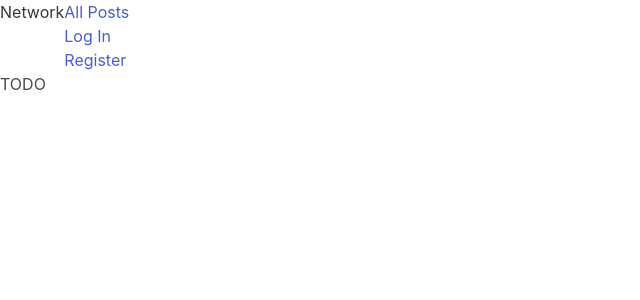
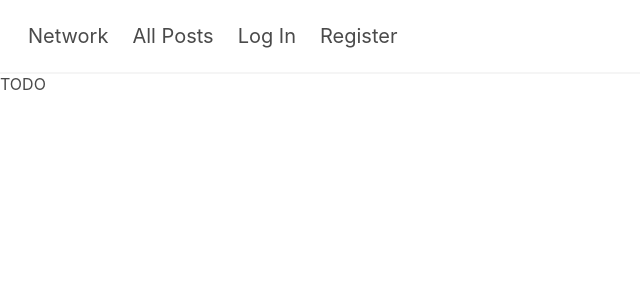
Before and after one commit to giraldiego/network, a Django app: page / in a window 1280 px wide. Shown: the top 300 px of the page, without its empty margins (0-640 px from the left). Run offline with Django 3.2, Linux system fonts and the light colour scheme; some libraries are stand-ins or nearby versions.

Commit message:
Replace Navbar for Bulma's

```diff
--- a/network/templates/network/layout.html
+++ b/network/templates/network/layout.html
@@ -7,8 +7,8 @@
     <meta charset="utf-8">
     <meta name="viewport" content="width=device-width, initial-scale=1">
     <title>{% block title %}Social Network{% endblock %}</title>
-    <!-- <link rel="stylesheet" href="https://stackpath.bootstrapcdn.com/bootstrap/4.4.1/css/bootstrap.min.css"
-        integrity="sha384-Vkoo8x4CGsO3+Hhxv8T/Q5PaXtkKtu6ug5TOeNV6gBiFeWPGFN9MuhOf23Q9Ifjh" crossorigin="anonymous"> -->
+    <link rel="stylesheet" href="https://stackpath.bootstrapcdn.com/bootstrap/4.4.1/css/bootstrap.min.css"
+        integrity="sha384-Vkoo8x4CGsO3+Hhxv8T/Q5PaXtkKtu6ug5TOeNV6gBiFeWPGFN9MuhOf23Q9Ifjh" crossorigin="anonymous">
     <link rel="stylesheet" href="https://use.fontawesome.com/releases/v5.15.3/css/all.css"
         integrity="sha384-SZXxX4whJ79/gErwcOYf+zWLeJdY/qpuqC4cAa9rOGUstPomtqpuNWT9wdPEn2fk" crossorigin="anonymous">
     <link rel="stylesheet" href="https://cdn.jsdelivr.net/npm/bulma@0.9.2/css/bulma.min.css">
@@ -20,37 +20,35 @@
 
 <body>
 
-    <nav class="navbar navbar-expand-lg navbar-light bg-light">
-        <a class="navbar-brand" href="#">Network</a>
-
-        <div>
-            <ul class="navbar-nav mr-auto">
-                {% if user.is_authenticated %}
-                <li class="nav-item">
-                    <a class="nav-link" href="#"><strong>{{ user.username }}</strong></a>
-                </li>
-                {% endif %}
-                <li class="nav-item">
-                    <a class="nav-link" href="{% url 'index' %}">All Posts</a>
-                </li>
-                {% if user.is_authenticated %}
-                <li class="nav-item">
-                    <a class="nav-link" href="#">Following</a>
-                </li>
-                <li class="nav-item">
-                    <a class="nav-link" href="{% url 'logout' %}">Log Out</a>
-                </li>
-                {% else %}
-                <li class="nav-item">
-                    <a class="nav-link" href="{% url 'login' %}">Log In</a>
-                </li>
-                <li class="nav-item">
-                    <a class="nav-link" href="{% url 'register' %}">Register</a>
-                </li>
-                {% endif %}
-            </ul>
+    <div class="navbar has-shadow">
+        <div class="navbar-brand">
+            <a class="navbar-item">
+                <!-- <img src="https://bulma.io/images/bulma-logo.png" width="112" height="28"> -->
+                Network
+            </a>
+            <a class="navbar-item" href="{% url 'index' %}">All Posts</a>
+            {% if user.is_authenticated %}
+            <a class="navbar-item" href="#">Following</a>
+            <a class="navbar-item" href="#"><strong>{{ user.username }}</strong></a>
+            <a class="navbar-item" href="{% url 'logout' %}">Log Out</a>
+            {% else %}
+            <a class="navbar-item" href="{% url 'login' %}">Log In</a>
+            <a class="navbar-item" href="{% url 'register' %}">Register</a>
+            {% endif %}
+            <!-- <div class="navbar-burger">
+                <span aria-hidden="true"></span>
+                <span aria-hidden="true"></span>
+                <span aria-hidden="true"></span>
+            </div> -->
         </div>
-    </nav>
+        <div class="navbar-menu">
+            <div class="navbar-start">
+                <!-- <a class="navbar-item">[Search-Box]</a> -->
+            </div>
+            <div class="navbar-end">
+            </div>
+        </div>
+    </div>
 
     <div class="body">
         {% block body %}
```
